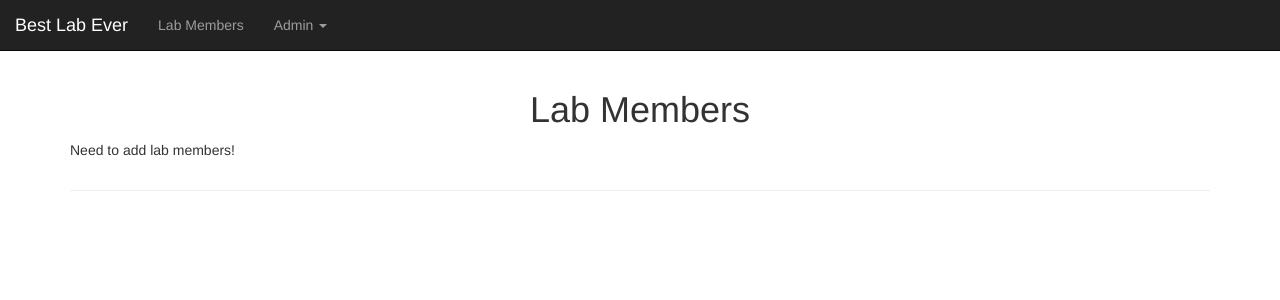
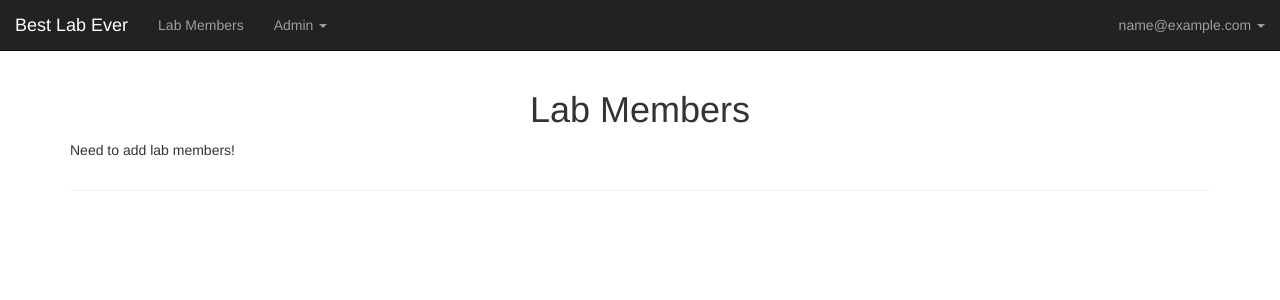
Before and after one commit to mfcovington/django-lab-members, a Django app: page /lab_members/ in a window 1280 px wide. Shown: the top 300 px of the page. Run offline with Django 3.2, Linux system fonts and the light colour scheme; the visitor is signed in with stand-in values (Sample User, id 1); some libraries are stand-ins or nearby versions.

Commit message:
Add user-tools menu

```diff
--- a/lab_members/templates/lab_members/_navbar.html
+++ b/lab_members/templates/lab_members/_navbar.html
@@ -32,6 +32,50 @@
           </li>
         {% endif %}
       </ul>
+
+      <ul class="nav navbar-nav navbar-right user-tools">
+        {% if user.is_authenticated %}
+          <li class="dropdown">
+            <a href="#" class="dropdown-toggle" data-toggle="dropdown" role="button" aria-expanded="false">
+              {% firstof user.email user.get_username %} <span class="caret"></span>
+            </a>
+            <ul class="dropdown-menu" role="menu">
+              <li>
+                <a href="{% url 'admin:lab_members_scientist_change' user.id %}">
+                  Edit Account Info
+                </a>
+              </li>
+
+              {# Add link to edit current user's page #}
+              <li>
+                <a href="#">
+                  Edit Lab Member Page
+                </a>
+              </li>
+
+              {% if user.has_usable_password %}
+                <li>
+                  <a href="{% url 'admin:password_change' %}">
+                    Change Password
+                  </a>
+                </li>
+              {% endif %}
+
+              <li class="divider"></li>
+
+              <li>
+                <a href="{% url 'admin:logout' %}">
+                  Log Out
+                </a>
+              </li>
+            </ul>
+          </li>
+        {% else %}
+          <li>
+            <a href="{% url 'admin:login' %}">Log In</a>
+          </li>
+        {% endif %}
+      </ul>
     </div><!-- /.navbar-collapse -->
 
   </div>
```
